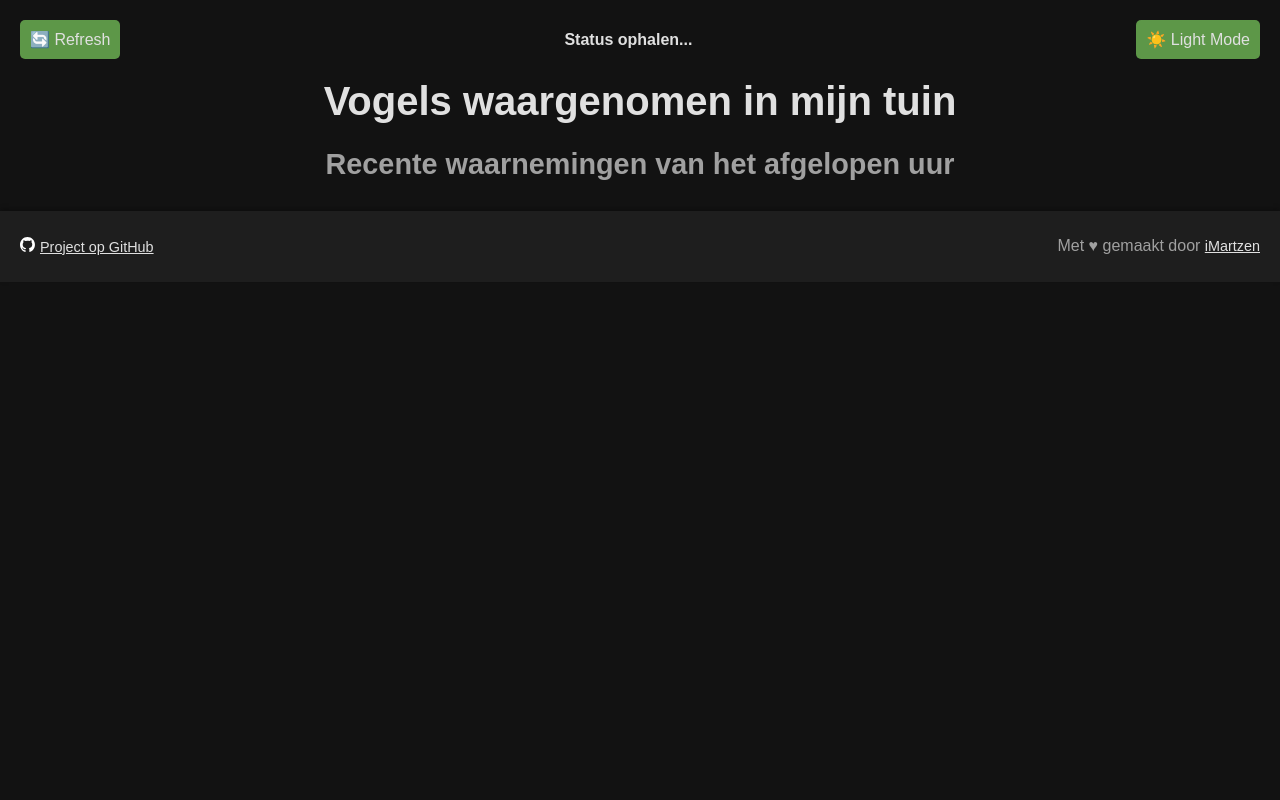
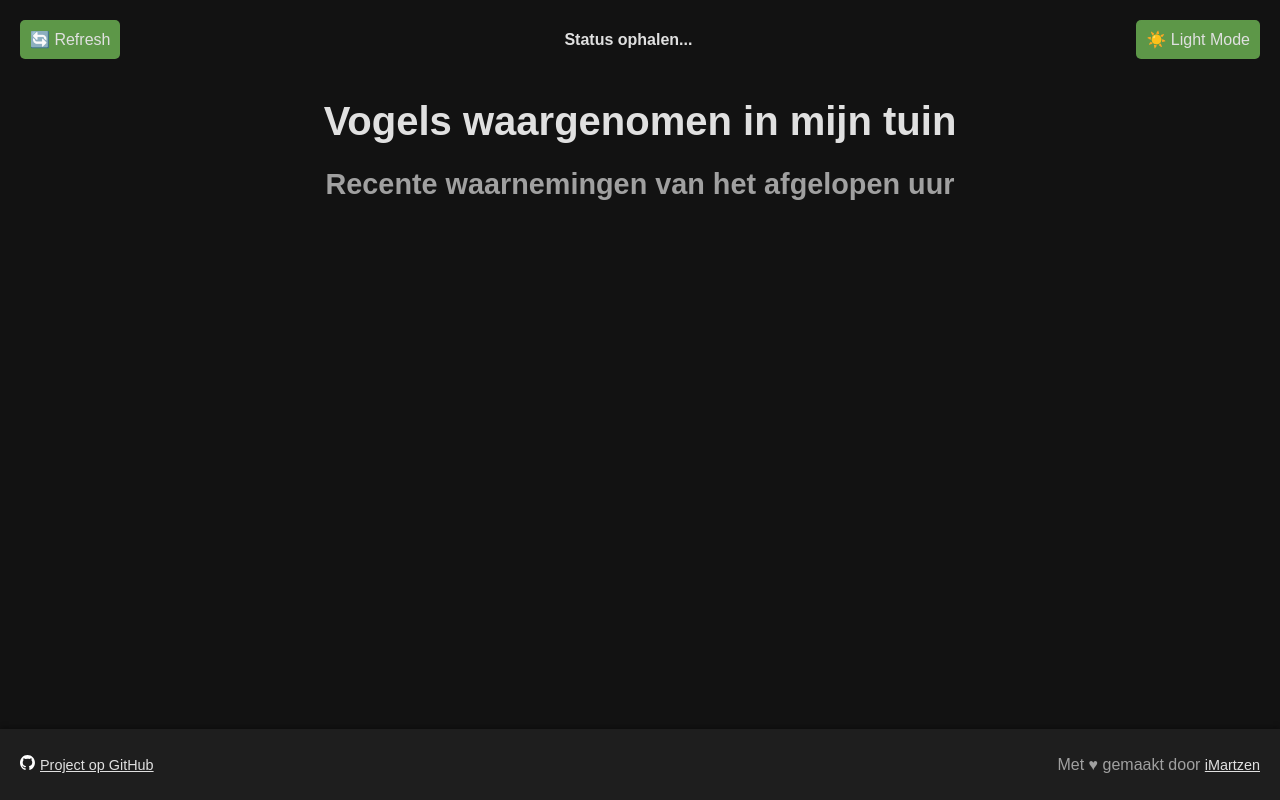
Before and after one commit to iMartzen/vogel-spotter, a plain HTML site: page src/frontend/index.html in a window 1280 px wide. Drawn offline with Linux system fonts and the light colour scheme; no server answers.

Commit message:
fix footer to bottom and remove duplicate time label

```diff
--- a/src/frontend/script.js
+++ b/src/frontend/script.js
@@ -32,9 +32,6 @@ async function fetchBirds() {
       const birdTitle = document.createElement("h3");
       birdTitle.textContent = detection.commonName || "Onbekende vogel";
 
-      const birdTime = document.createElement("p");
-      birdTime.textContent = `Gehoord om: ${detection.time || "Onbekend tijdstip"}`;
-
       // Time of detection
       const timeElement = document.createElement("div");
       timeElement.className = "bird-time";
@@ -42,7 +39,6 @@ async function fetchBirds() {
 
       // Append elements to card
       birdInfo.appendChild(birdTitle);
-      birdInfo.appendChild(birdTime);
       birdCard.appendChild(birdImage);
       birdCard.appendChild(birdInfo);
       birdCard.appendChild(timeElement);
--- a/src/frontend/style.css
+++ b/src/frontend/style.css
@@ -36,6 +36,9 @@ body {
     color: var(--text-color);
     margin: 0;
     padding: 0;
+    display: flex;
+    flex-direction: column;
+    min-height: 100vh;
 }
 
 h1 {
@@ -97,7 +100,7 @@ h2 {
 .bird-info p {
     font-size: var(--font-size-xsmall);
     margin: 5px 0 0;
-    color: var(--secondary-text-color);
+    color: var (--secondary-text-color);
 }
 
 .bird-time {
@@ -156,6 +159,9 @@ h2 {
     align-items: center;
     box-shadow: 0 -2px 5px rgba(0, 0, 0, 0.3);
     flex-wrap: nowrap;
+    position: relative;
+    bottom: 0;
+    width: 100%;
 }
 
 .footer-left,
```
